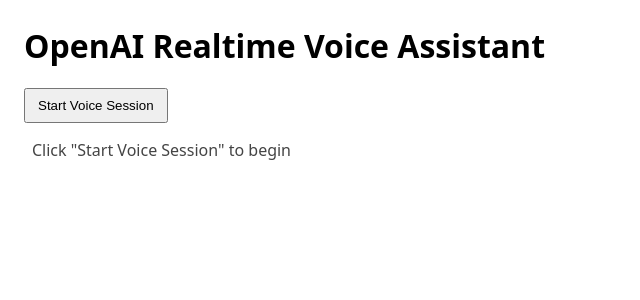
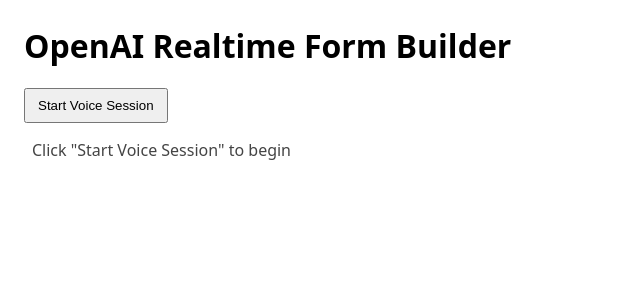
Before and after one commit to viswalegend27/OpenAI-FormBuilder-Application, a Django app: page / in a window 1280 px wide. Shown: the top 300 px of the page, without its empty margins (0-640 px from the left). Run offline with Django 5.2, Linux system fonts and the light colour scheme.

Commit message:
Changed my frontend title✅

```diff
--- a/form_ai/templates/form_ai/voice.html
+++ b/form_ai/templates/form_ai/voice.html
@@ -6,7 +6,7 @@
     <link rel="stylesheet" href="{% static 'form_ai/css/voice.css' %}">
 </head>
 <body>
-    <h1>OpenAI Realtime Voice Assistant</h1>
+    <h1>OpenAI Realtime Form Builder</h1>
     <button id="start">Start Voice Session</button>
     <p id="status">Click "Start Voice Session" to begin</p>
     <audio id="remote" autoplay></audio>
```
